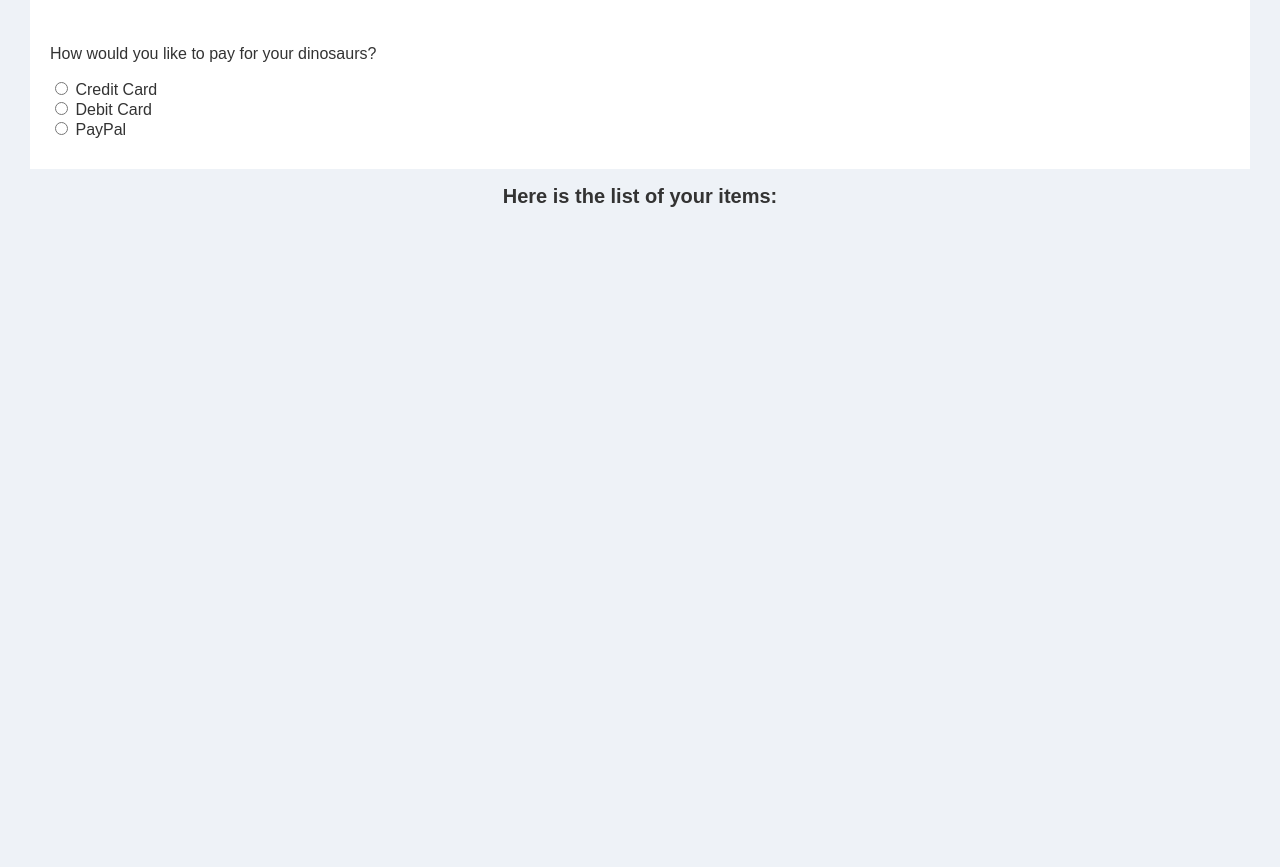
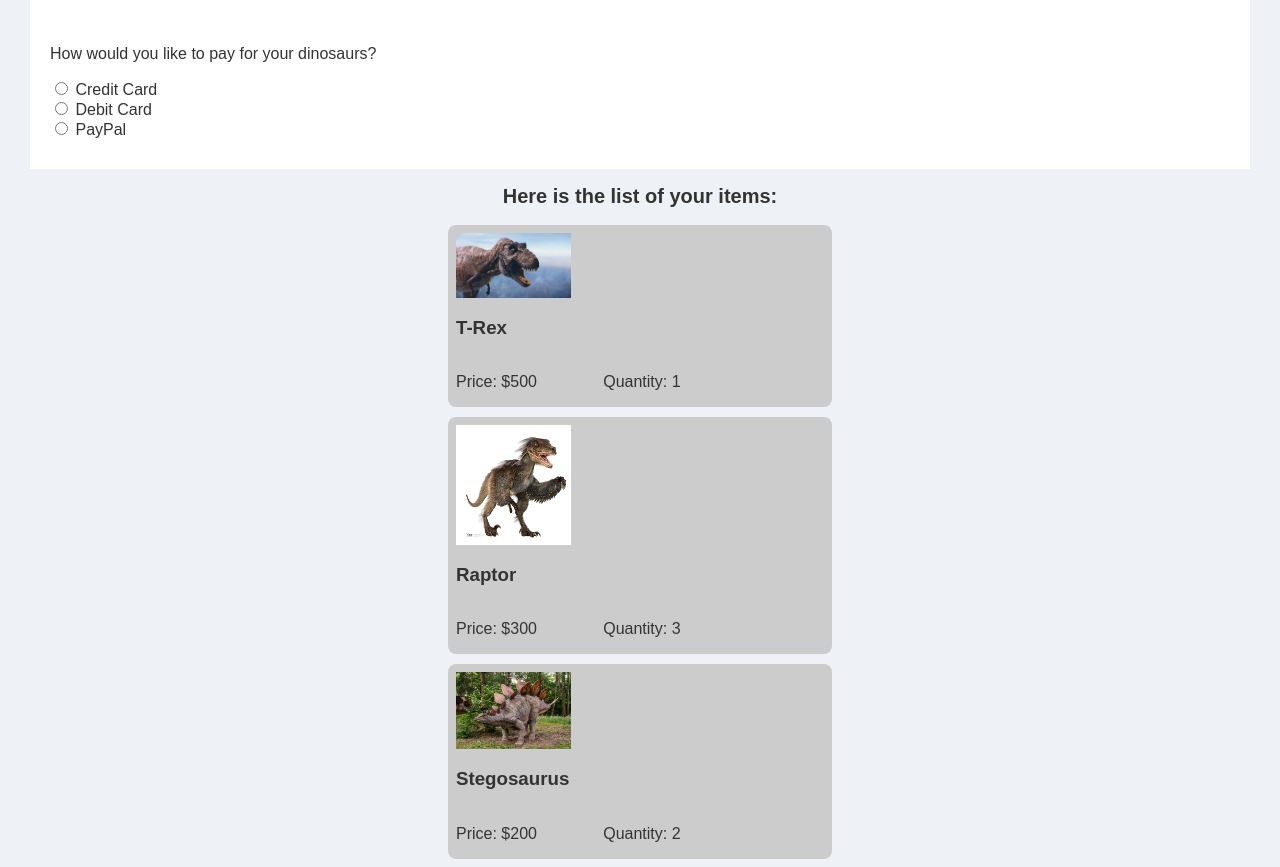
Before and after one commit to ThunderIW/COSC360_final-Project, a PHP site: page /checkout.html in a window 1280 px wide. Shown: the part 205-1072 px from the top of the page. Before the commit the page ends 412 px from the top, so only its background shows below. Run offline with PHP 8.4, Linux system fonts and the light colour scheme.

Commit message:
Added payment method options and list items in your cart

```diff
--- a/src/CSS/checkout.css
+++ b/src/CSS/checkout.css
@@ -15,6 +15,7 @@ main .checkout {
 }
 
 .payment {
+  display: block;
   background-color: #ffffff;
   margin-left: 30px;
   margin-right: 30px;
@@ -206,3 +207,52 @@ footer {
   text-align: center;
   font-size: 20px;
 }
+
+.itemlist {
+  width: 30%;
+  margin-left: auto;
+  margin-right: auto;
+}
+
+.item1,
+.item2,
+.item3 {
+  margin-top: 10px;
+  border-style: solid;
+  background-color: #ccc;
+  border-radius: 8px;
+  border: #ccc;
+}
+
+.itemlist img {
+  padding-top: 8px;
+  margin-left: 8px;
+  width: 30%;
+  display: block;
+}
+
+.itemlist h3 {
+  margin-left: 8px;
+  width: 30%;
+  display: block;
+}
+
+.itemlist p {
+  width: 40%;
+  display: block;
+}
+
+.item1 > .amount {
+  display: flex;
+  margin: 8px;
+}
+
+.item2 > .amount {
+  display: flex;
+  margin: 8px;
+}
+
+.item3 > .amount {
+  display: flex;
+  margin: 8px;
+}
--- a/src/checkout.html
+++ b/src/checkout.html
@@ -71,6 +71,32 @@
 
       <section class="shoppinglist">
         <h2>Here is the list of your items:</h2>
+        <div class="itemlist">
+          <div class="item1">
+            <img src="../src/images/T-Rex.png" />
+            <h3>T-Rex</h3>
+            <div class="amount">
+              <p>Price: $500</p>
+              <p>Quantity: 1</p>
+            </div>
+          </div>
+          <div class="item2">
+            <img src="../src/images/velociraptor.png" />
+            <h3>Raptor</h3>
+            <div class="amount">
+              <p>Price: $300</p>
+              <p>Quantity: 3</p>
+            </div>
+          </div>
+          <div class="item3">
+            <img src="../src/images/stegosaurus.png" />
+            <h3>Stegosaurus</h3>
+            <div class="amount">
+              <p>Price: $200</p>
+              <p>Quantity: 2</p>
+            </div>
+          </div>
+        </div>
       </section>
     </main>
   </body>
```
Also changed, not shown: src/images/T-Rex.png (added), src/images/stegosaurus.png (added), src/images/velociraptor.png (added).
